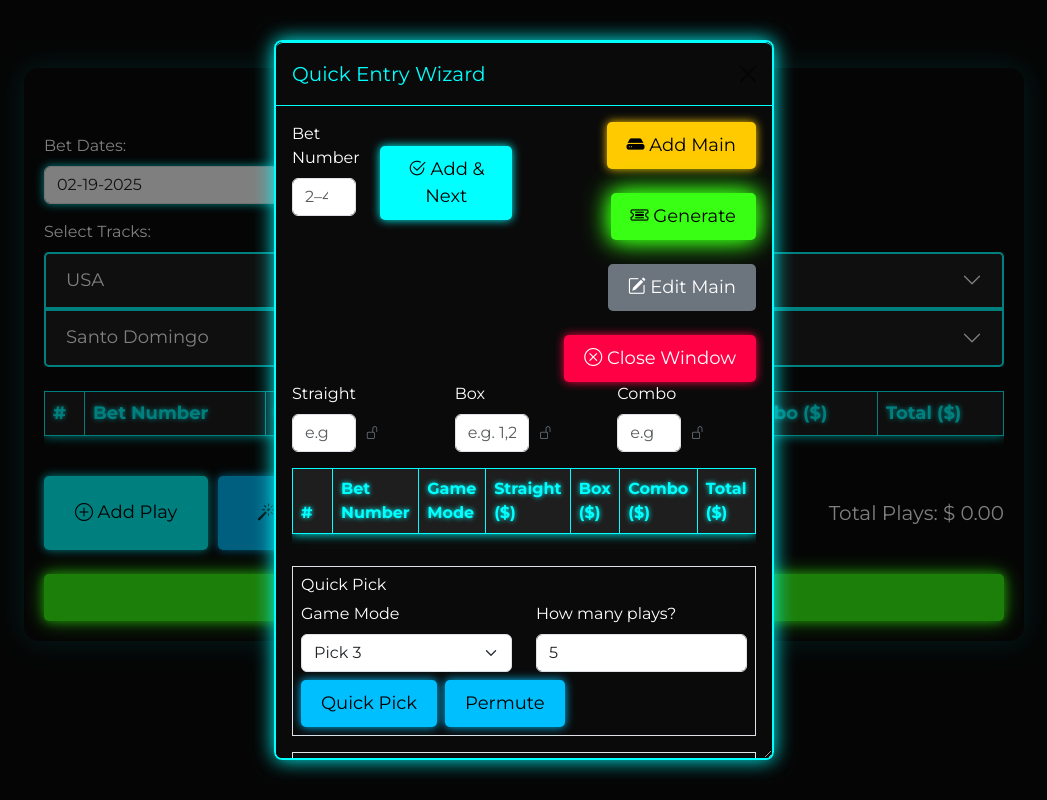
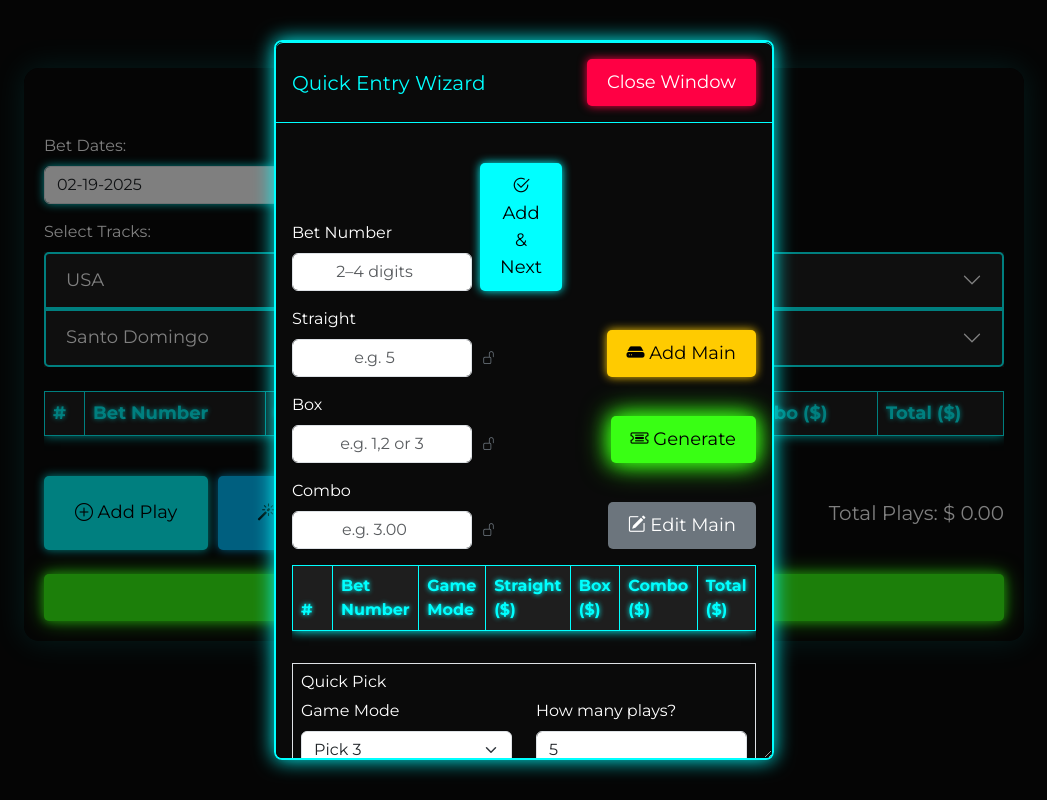
Before and after one commit to ElmerRos/Beta3, a plain HTML site: page index.html in a window 1280 px wide. Both pictures are taken after a click on the button "Wizard". Shown: the whole page, without its empty margins (116-1163 px from the left). Drawn offline with nearby package versions, Linux system fonts and the light colour scheme; a script that the page names is missing.

Commit message:
Update index.html

```diff
--- a/index.html
+++ b/index.html
@@ -50,8 +50,11 @@
       <div class="mb-4">
         <label class="form-label">Select Tracks:</label>
         <div class="accordion" id="tracksAccordion">
-
-          <!-- USA TRACKS -->
+          <!--
+             ================================
+             Sección USA TRACKS
+             ================================
+          -->
           <div class="accordion-item">
             <h2 class="accordion-header" id="headingUSA">
               <button
@@ -382,7 +385,11 @@
             </div>
           </div>
 
-          <!-- Santo Domingo TRACKS -->
+          <!--
+             ================================
+             Sección Santo Domingo TRACKS
+             ================================
+          -->
           <div class="accordion-item">
             <h2 class="accordion-header" id="headingSD">
               <button
@@ -790,7 +797,12 @@
     </div>
   </div>
 
-  <!-- WIZARD MODAL (Quick Entry + Quick Pick + Round Down) -->
+  <!--
+       =================================
+       WIZARD MODAL (Quick Entry)
+       =================================
+       MOD CHANGES START
+  -->
   <div
     class="modal fade"
     id="wizardModal"
@@ -801,21 +813,24 @@
     <!-- Fullscreen on small devices -->
     <div class="modal-dialog modal-fullscreen-sm-down modal-dialog-centered">
       <div class="modal-content">
+        <!-- Encabezado con "Close Window" rojo en top-right -->
         <div class="modal-header">
           <h5 class="modal-title" id="wizardModalLabel">Quick Entry Wizard</h5>
+          <!-- Reemplazamos la "btn-close" default por un botón rojo -->
           <button
             type="button"
-            class="btn-close"
+            class="btn btn-danger"
             data-bs-dismiss="modal"
             aria-label="Close"
-          ></button>
+          >
+            Close Window
+          </button>
         </div>
 
         <div class="modal-body">
-          <!-- Row #1: Bet Number + Add & Next  (LEFT),   4 Buttons Stacked (RIGHT) -->
-          <div class="row">
-            <!-- Left: Bet Number + Add & Next => aligned top -->
-            <div class="col-12 col-lg-6 d-flex align-items-start mb-3">
+          <!-- FILA 1: Bet Number (izq) + Add & Next, sin botón en la derecha -->
+          <div class="row mb-3">
+            <div class="col-12 col-lg-6 d-flex align-items-end">
               <div class="me-2">
                 <label for="wizardBetNumber" class="form-label"
                   >Bet Number</label
@@ -825,6 +840,7 @@
                   class="form-control"
                   id="wizardBetNumber"
                   placeholder="2–4 digits"
+                  style="width: 180px;"
                 />
               </div>
               <div>
@@ -837,43 +853,13 @@
                 </button>
               </div>
             </div>
-
-            <!-- Right: 4 stacked buttons, with bigger vertical spacing -->
-            <div class="col-12 col-lg-6 d-flex flex-column align-items-end">
-              <button
-                type="button"
-                class="btn btn-warning mb-4"
-                id="wizardAddAllToMain"
-              >
-                <i class="bi bi-hdd-fill"></i> Add Main
-              </button>
-              <button
-                type="button"
-                class="btn btn-success mb-4"
-                id="wizardGenerateTicket"
-              >
-                <i class="bi bi-ticket-detailed"></i> Generate
-              </button>
-              <button
-                type="button"
-                class="btn btn-secondary mb-4"
-                id="wizardEditMainForm"
-              >
-                <i class="bi bi-pencil-square"></i> Edit Main
-              </button>
-              <button
-                type="button"
-                class="btn btn-danger"
-                data-bs-dismiss="modal"
-              >
-                <i class="bi bi-x-circle"></i> Close Window
-              </button>
-            </div>
+            <div class="col-12 col-lg-6"></div>
           </div>
 
-          <!-- Row #2: Straight / Box / Combo -->
+          <!-- FILA 2: Straight + candado (izq) / Add Main (der) -->
           <div class="row mb-3">
-            <div class="col-12 col-lg-4">
+            <div class="col-12 col-lg-6 d-flex align-items-end">
+              <div>
                 <label for="wizardStraight" class="form-label">Straight</label>
                 <div class="d-flex align-items-center">
                   <input
@@ -882,6 +868,7 @@
                     class="form-control"
                     id="wizardStraight"
                     placeholder="e.g. 5"
+                    style="width: 180px;"
                   />
                   <button
                     type="button"
@@ -893,8 +880,23 @@
                   </button>
                 </div>
               </div>
+            </div>
+            <div class="col-12 col-lg-6 d-flex justify-content-end align-items-end">
+              <!-- Renombrado: "Add All to Main" => "Add Main" -->
+              <button
+                type="button"
+                class="btn btn-warning"
+                id="wizardAddAllToMain"
+              >
+                <i class="bi bi-hdd-fill"></i> Add Main
+              </button>
+            </div>
+          </div>
 
-            <div class="col-12 col-lg-4">
+          <!-- FILA 3: Box (izq) / Generate (der) -->
+          <div class="row mb-3">
+            <div class="col-12 col-lg-6 d-flex align-items-end">
+              <div>
                 <label for="wizardBox" class="form-label">Box</label>
                 <div class="d-flex align-items-center">
                   <input
@@ -902,6 +904,7 @@
                     class="form-control"
                     id="wizardBox"
                     placeholder="e.g. 1,2 or 3"
+                    style="width: 180px;"
                   />
                   <button
                     type="button"
@@ -913,8 +916,23 @@
                   </button>
                 </div>
               </div>
+            </div>
+            <div class="col-12 col-lg-6 d-flex justify-content-end align-items-end">
+              <!-- Renombrado: "Generate Ticket" => "Generate" -->
+              <button
+                type="button"
+                class="btn btn-success"
+                id="wizardGenerateTicket"
+              >
+                <i class="bi bi-ticket-detailed"></i> Generate
+              </button>
+            </div>
+          </div>
 
-            <div class="col-12 col-lg-4">
+          <!-- FILA 4: Combo (izq) / Edit Main (der) -->
+          <div class="row mb-3">
+            <div class="col-12 col-lg-6 d-flex align-items-end">
+              <div>
                 <label for="wizardCombo" class="form-label">Combo</label>
                 <div class="d-flex align-items-center">
                   <input
@@ -923,6 +941,7 @@
                     class="form-control"
                     id="wizardCombo"
                     placeholder="e.g. 3.00"
+                    style="width: 180px;"
                   />
                   <button
                     type="button"
@@ -933,6 +952,17 @@
                     <i class="bi bi-unlock"></i>
                   </button>
                 </div>
+              </div>
+            </div>
+            <div class="col-12 col-lg-6 d-flex justify-content-end align-items-end">
+              <!-- Renombrado: "Edit Main Form" => "Edit Main" -->
+              <button
+                type="button"
+                class="btn btn-secondary"
+                id="wizardEditMainForm"
+              >
+                <i class="bi bi-pencil-square"></i> Edit Main
+              </button>
             </div>
           </div>
 
@@ -991,7 +1021,7 @@
               >
                 Quick Pick
               </button>
-              <!-- "Permute" button -->
+              <!-- "Shuffle" renombrado a "Permute" -->
               <button
                 type="button"
                 class="btn btn-info"
@@ -1042,6 +1072,7 @@
       </div>
     </div>
   </div>
+  <!-- MOD CHANGES END -->
 
   <!-- JS Libraries at the end -->
   <!-- jQuery -->
```
Lines whose indentation alone changed are shown as unchanged.
